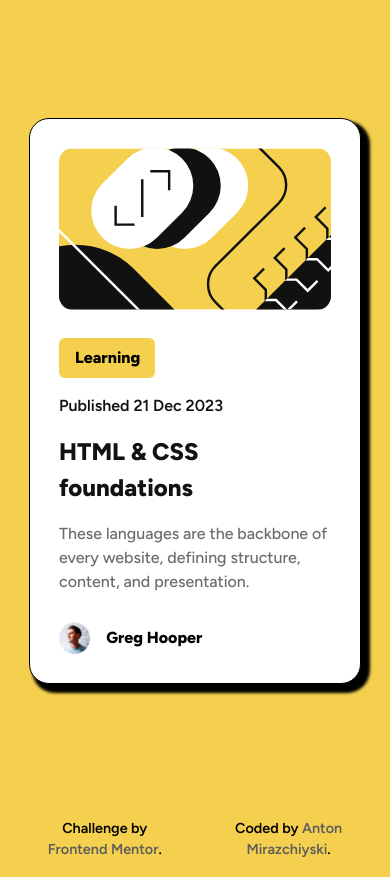
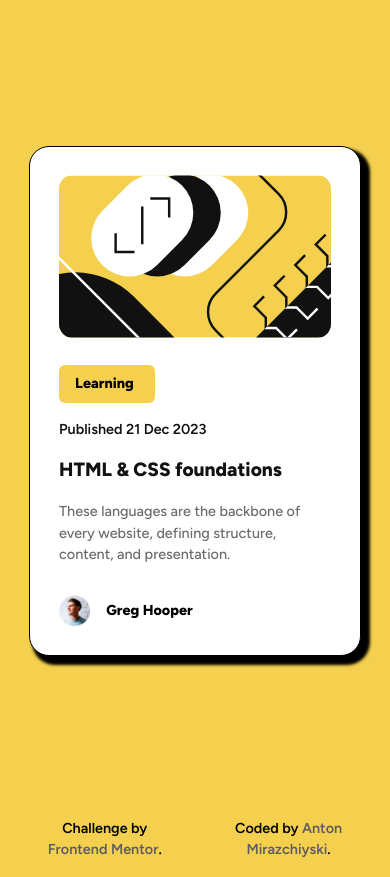
Before and after one commit to anton-mirazchiyski/Blog-Preview-Card, a plain HTML site: page index.html in a window 390 px wide. Drawn offline with Linux system fonts and the light colour scheme.

Commit message:
Small changes to font-size
Use clamp for font-size scaling
Slightly reduce author image size

```diff
--- a/styles/styles.css
+++ b/styles/styles.css
@@ -2,7 +2,9 @@
 
 
 body {
-    font: 1rem/1.5 "Figtree", "sans-serif";
+    font-size: clamp(0.9rem, 2vw, 1rem);
+    line-height: 1.5;
+    font-family: "Figtree", "sans-serif";
     font-weight: 500;
     background-color: hsl(47, 88%, 63%);
 }
@@ -31,7 +33,7 @@ main {
 }
 
 .card-topic {
-    max-width: 25%;
+    max-width: 27%;
     background-color: hsl(47, 88%, 63%);
     padding: 0.5rem 1rem;
     font-weight: 800;
@@ -46,7 +48,7 @@ main {
 
 .card-title {
     font-weight: 800;
-    font-size: 1.5rem;
+    font-size: clamp(1.2rem, 2vw, 1.5rem);
     color: hsl(0, 0%, 7%);
     text-decoration: none;
 }
@@ -62,7 +64,7 @@ div.card-author {
 }
 
 .author-image-container {
-    max-width: 2.7rem;
+    max-width: 2.5rem;
 }
 
 .author-name {
```
